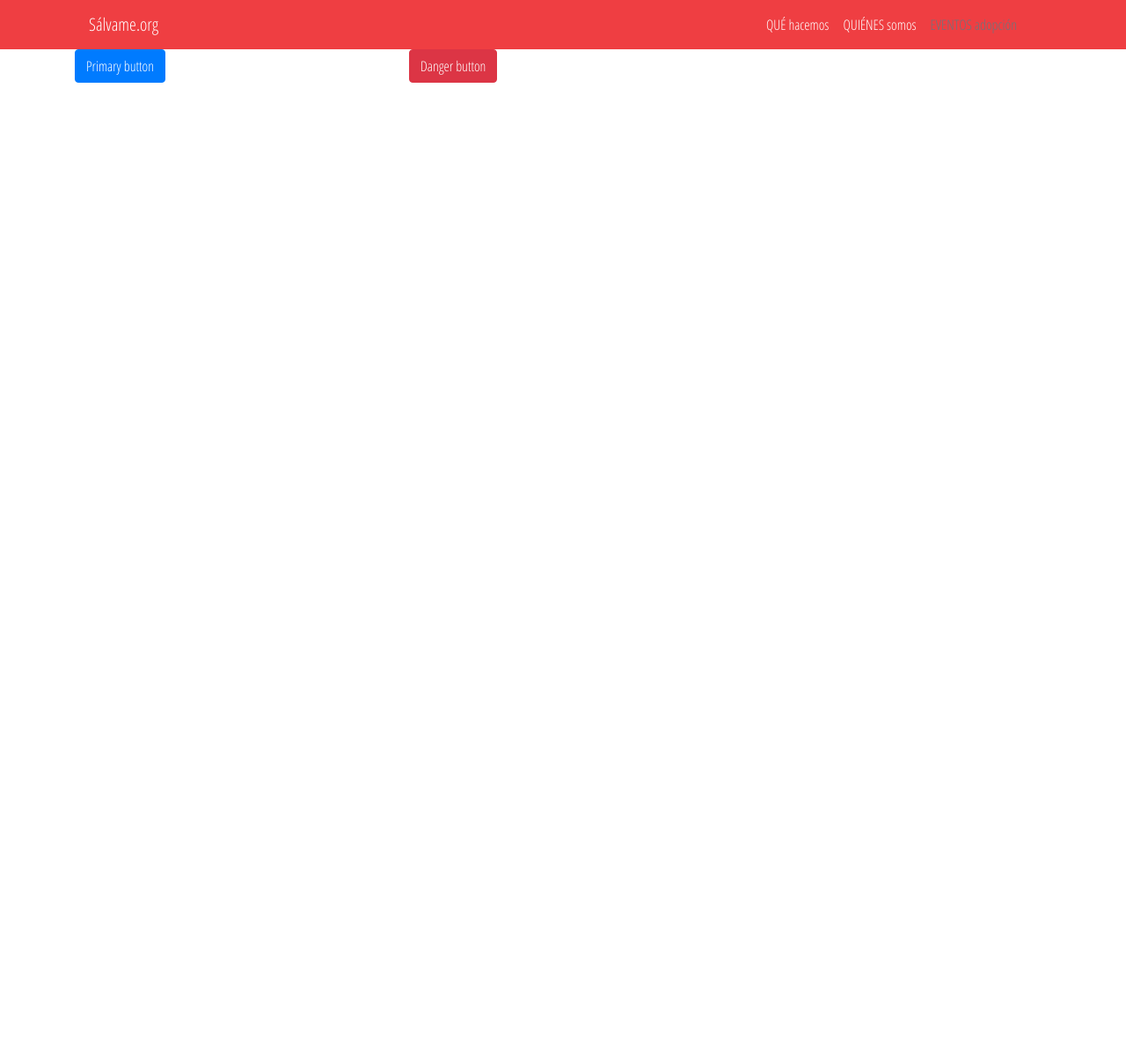
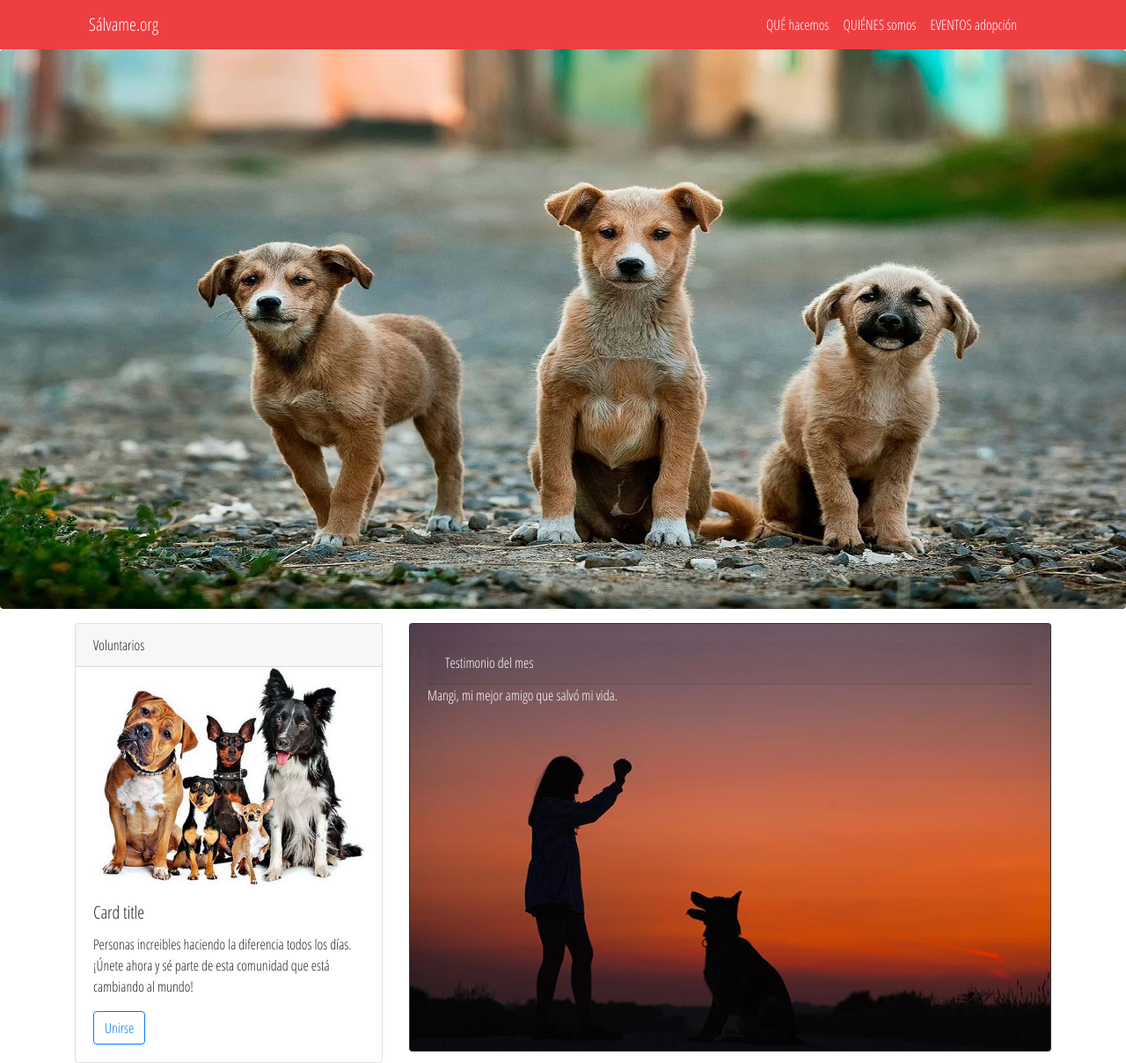
Before and after one commit to webtraining-zone/Salvame, a plain HTML site: page Index.html in a window 1280 px wide. Shown: the whole page at 88% size. Before the commit the page ends 800 px from the top, so only its background shows below. Drawn offline with nearby package versions, Linux system fonts and the light colour scheme.

Commit message:
Agregar cards

```diff
--- a/Index.html
+++ b/Index.html
@@ -33,7 +33,7 @@
                 </li>
 
                 <li class="nav-item">
-                  <a class="nav-link disabled" href="#">EVENTOS adopción</a>
+                  <a class="nav-link" href="#">EVENTOS adopción</a>
                 </li>
               </ul>
 
@@ -45,16 +45,47 @@
     </div>
 </div><!--Finaliza el div container-->
 </header><!--Finaliza el Header-->
+      <!--<div class="jumbotron text-center">
+        <h1>My First Bootstrap Page</h1>
+        <p>Resize this responsive page to see the effect!</p>
+      </div>-->
+      <img src="static/img/dogs.jpg" class="rounded" alt="Cinque Terre" width="100%" height="636" >
+    <section class= "b-content">
     <div class="container">
         <div class="row">
             <div class="col-4 col-sm-12 col-md-6 col-lg-4 col-xl-4">
-                    <a href="" class="btn btn-primary">Primary button</a>
+                    <!-- <a href="" class="btn btn-primary">Primary button</a>-->
+                    <div class="card mt-3">
+                            <div class="card-header">
+                                    Voluntarios
+                            </div>
+                            <img class="card-img-top" src="static/img/cards.jpg" alt="Card image cap">
+                            <div class="card-body">
+                              <h5 class="card-title">Card title</h5>
+                              <p class="card-text">Personas increibles haciendo la diferencia todos los días.
+                                    ¡Únete ahora y sé parte de esta comunidad que está cambiando al mundo!</p>
+                              <a href="#" class="btn btn-outline-primary" >Unirse</a>
+                            </div>
+                          </div>
+
             </div>
             <div class="col-12 col-sm-8 col-md-6 col-lg-8 col-xl-8">
-                    <a href="" class="btn btn-danger">Danger button</a>
+
+                    <div class="card mt-3 bg-dark text-white">
+                            <!--<div class="card-title">
+                                    Testimonio del mes
+                            </div>-->
+                            <img class="card-img" src="static/img/testimonial.jpg" alt="Card image">
+                            <div class="card-img-overlay">
+                             <div class="card-header " >Testimonio del mes</div>
+                              <p class="card-text">Mangi, mi mejor amigo que salvó mi vida.</p>
+
+                            </div>
+                    </div>
             </div>
         </div>
     </div>
+    </section>
 
     <script src="https://code.jquery.com/jquery-3.3.1.slim.min.js" integrity="sha384-q8i/X+965DzO0rT7abK41JStQIAqVgRVzpbzo5smXKp4YfRvH+8abtTE1Pi6jizo" crossorigin="anonymous"></script>
     <script src="https://cdnjs.cloudflare.com/ajax/libs/popper.js/1.14.3/umd/popper.min.js" integrity="sha384-ZMP7rVo3mIykV+2+9J3UJ46jBk0WLaUAdn689aCwoqbBJiSnjAK/l8WvCWPIPm49" crossorigin="anonymous"></script>
```
Also changed, not shown: static/img/cards.jpg (added).
